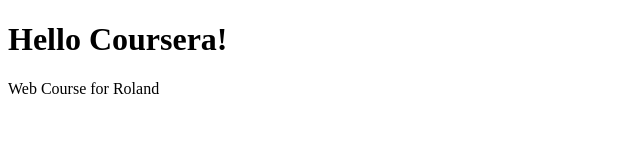
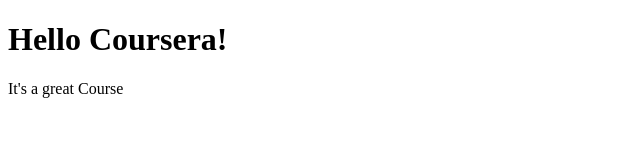
Before and after one commit to rosta119/coursera-test, a plain HTML site: page site/index.html in a window 1280 px wide. Shown: the full height of the page, 0-640 px from the left. Drawn offline with Linux system fonts and the light colour scheme.

Commit message:
Small Addition to Page Content

```diff
--- a/site/index.html
+++ b/site/index.html
@@ -5,6 +5,6 @@
 </head>
 <body>
 <h1>Hello Coursera!</h1>
-<p>Web Course for Roland</p>
+<p>It's a great Course</p>
 </body>
 </html>
```
